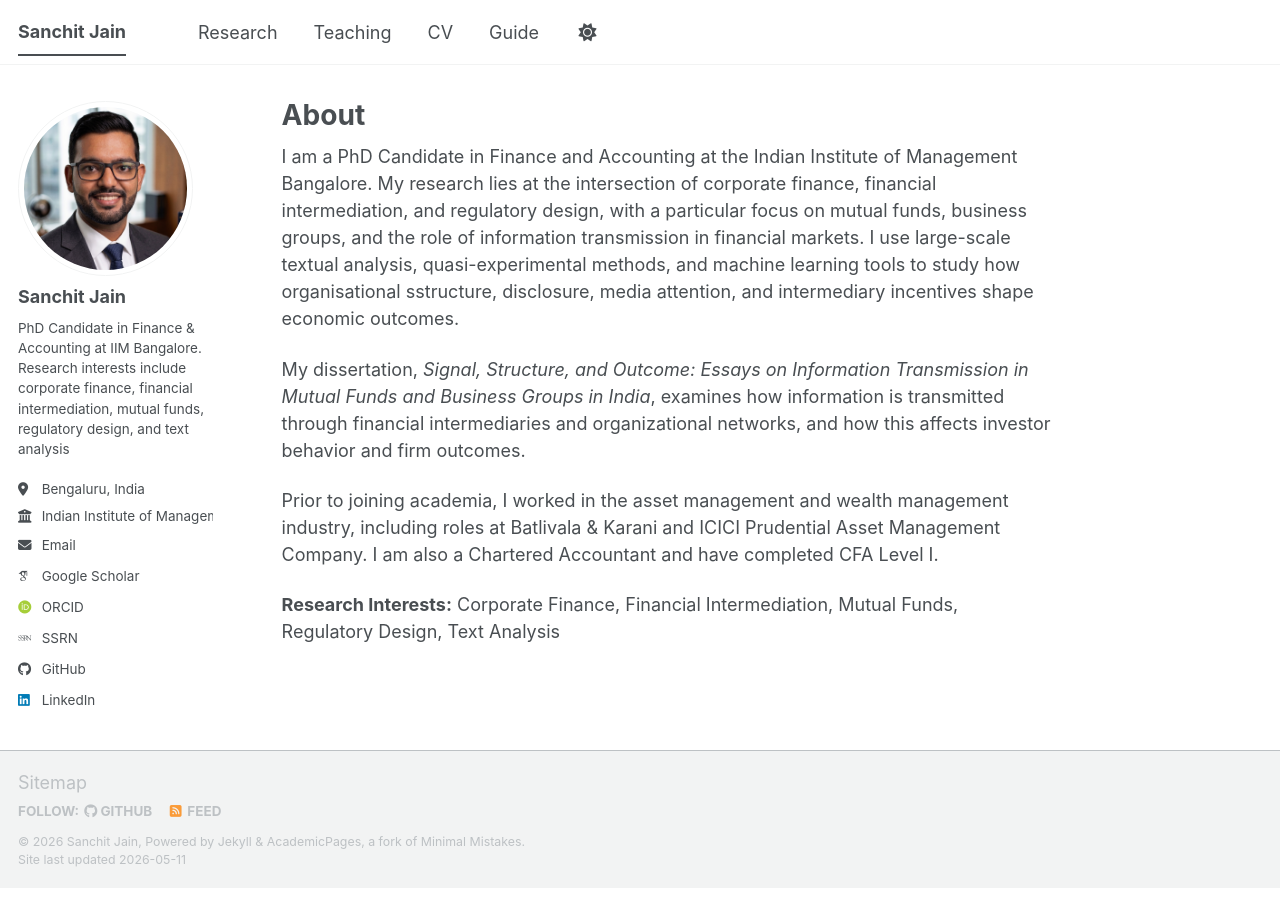
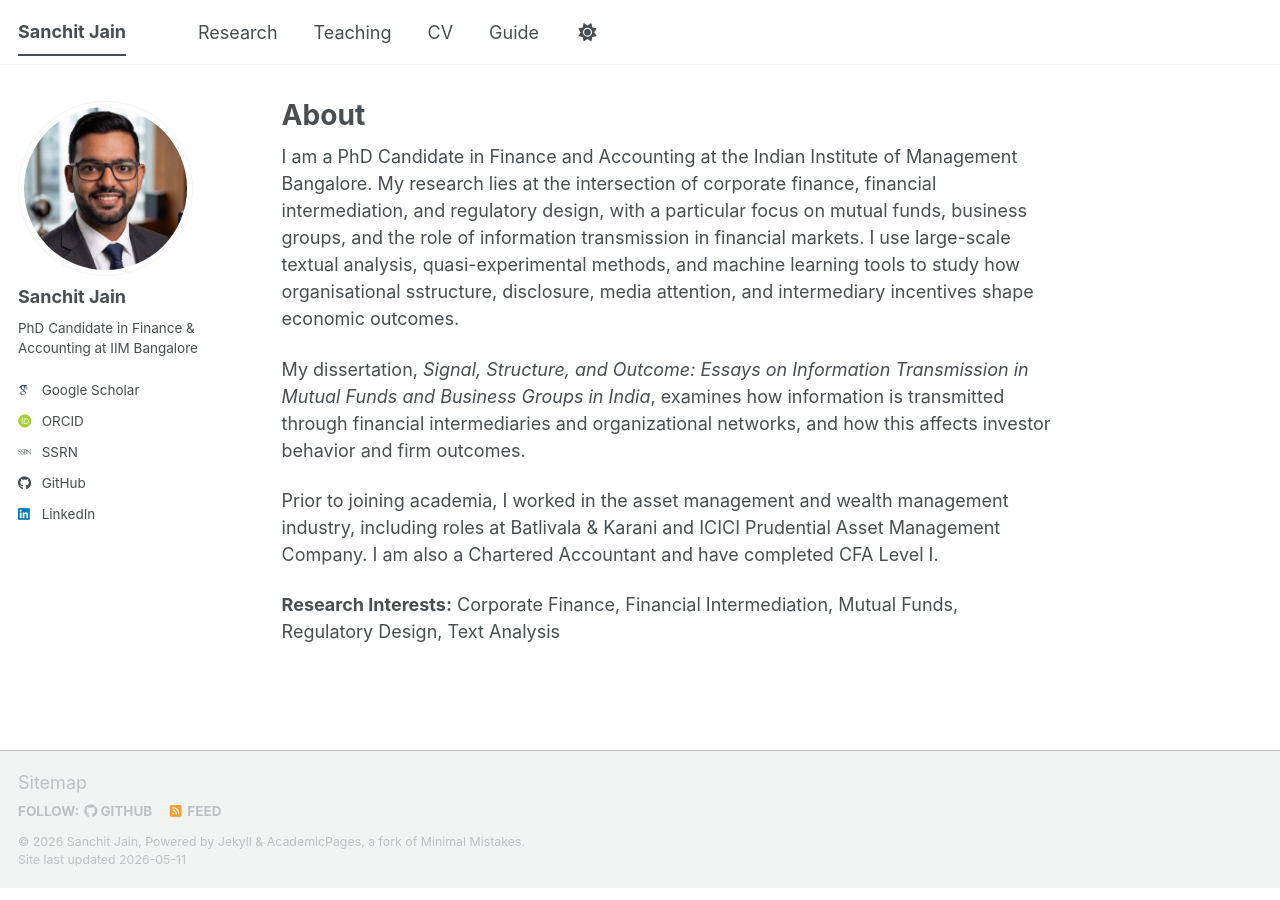
Before and after one commit to casanchitjain/casanchitjain.github.io, a Jekyll site: the page built from _pages/about.md, in a window 1280 px wide. Built offline with Jekyll 4.4.1, drawn with Linux system fonts in a browser that asks for light colours; some web fonts are replaced; a script bundle is joined from its source files by our own code; library files that are not in the unit come from our copies.

Commit message:
Update personal details from _config.yml
Updated personal information in the config file by removing specific details.

```diff
--- a/_config.yml
+++ b/_config.yml
@@ -26,11 +26,11 @@ author:
   avatar           : "profile.png"
   name             : "Sanchit Jain"
   pronouns         : # example: "she/her"
-  bio              : "PhD Candidate in Finance & Accounting at IIM Bangalore. Research interests include corporate finance, financial intermediation, mutual funds, regulatory design, and text analysis"
-  location         : "Bengaluru, India"
-  employer         : "Indian Institute of Management Bangalore"
+  bio              : "PhD Candidate in Finance & Accounting at IIM Bangalore"
+  location         : # "Bengaluru, India"
+  employer         : # "Indian Institute of Management Bangalore"
   uri              : # URL
-  email            : "sanchit.jain21@iimb.ac.in"
+  email            : # "sanchit.jain21@iimb.ac.in"
 
   # Academic websites
   academia         : # URL
```
